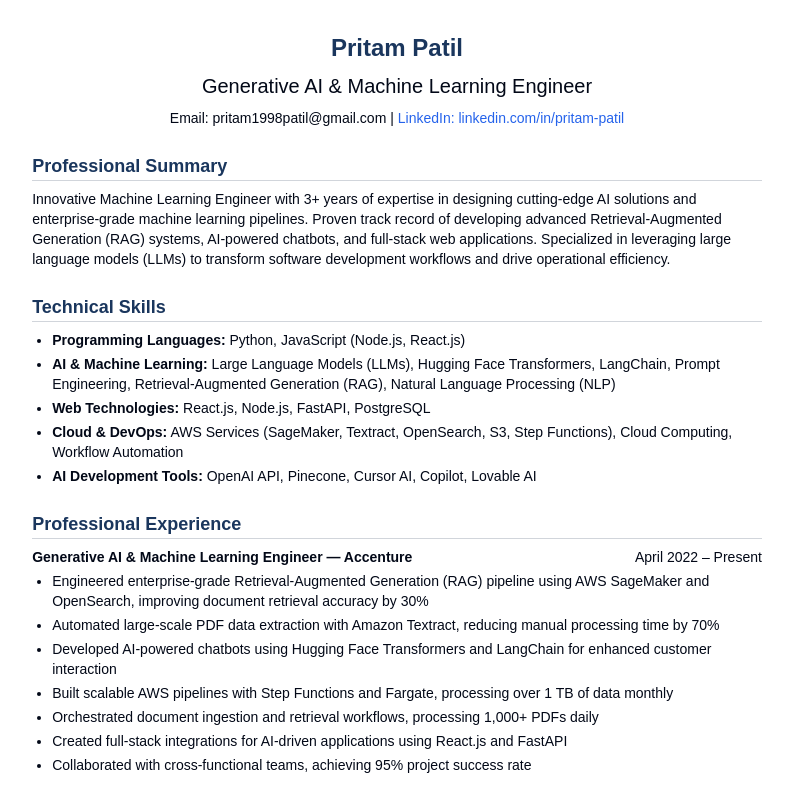
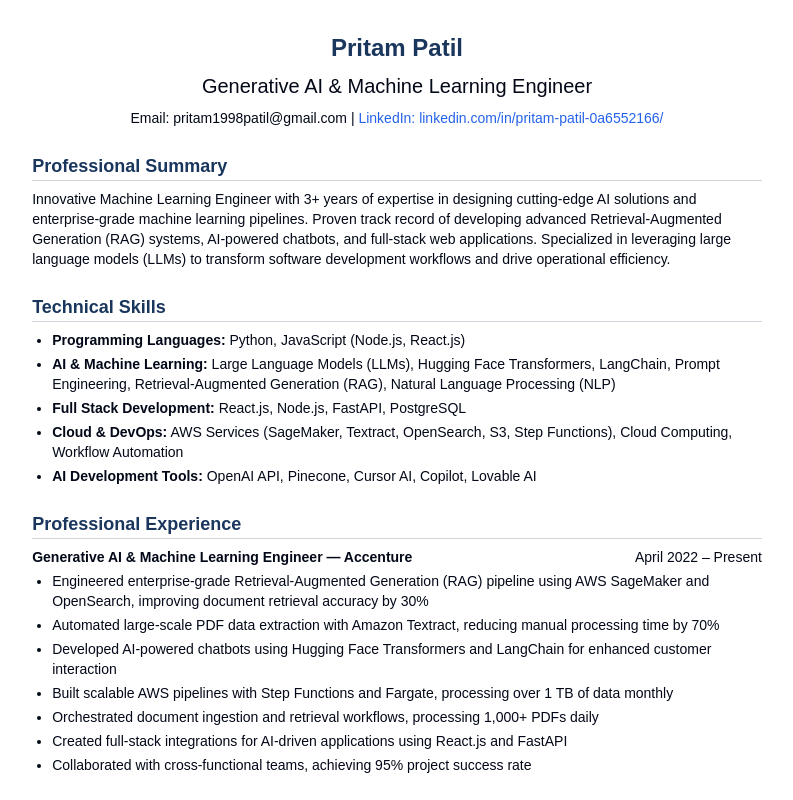
Before and after one commit to PritamPatil2603/Pritam_AI_CV, a React (Vite) app: page / in a window 1280 px wide. Shown: the top 800 px of the page, without its empty margins (243-1036 px from the left). Built offline with nearby package versions, Linux system fonts and the light colour scheme.

Commit message:
Update LinkedIn URL and Skills
- Removed LinkedIn link from the header and updated the LinkedIn URL to linkedin.com/in/pritam-patil-0a6552166/.
- Changed the section name from "Web Technologies" to "Full Stack Development" under Technical Skills.
[skip gpt_engineer]

```diff
--- a/src/pages/Index.tsx
+++ b/src/pages/Index.tsx
@@ -9,8 +9,8 @@ const Index = () => {
         <h2 className="text-xl mb-2">Generative AI & Machine Learning Engineer</h2>
         <p className="text-sm">
           Email: pritam1998patil@gmail.com | {' '}
-          <a href="https://linkedin.com/in/pritam-patil" className="text-blue-600 hover:underline print:text-black">
-            LinkedIn: linkedin.com/in/pritam-patil
+          <a href="https://linkedin.com/in/pritam-patil-0a6552166/" className="text-blue-600 hover:underline print:text-black">
+            LinkedIn: linkedin.com/in/pritam-patil-0a6552166/
           </a>
         </p>
       </header>
@@ -32,12 +32,13 @@ const Index = () => {
         <ul className="text-sm list-disc pl-5 space-y-1">
           <li><span className="font-semibold">Programming Languages:</span> Python, JavaScript (Node.js, React.js)</li>
           <li><span className="font-semibold">AI & Machine Learning:</span> Large Language Models (LLMs), Hugging Face Transformers, LangChain, Prompt Engineering, Retrieval-Augmented Generation (RAG), Natural Language Processing (NLP)</li>
-          <li><span className="font-semibold">Web Technologies:</span> React.js, Node.js, FastAPI, PostgreSQL</li>
+          <li><span className="font-semibold">Full Stack Development:</span> React.js, Node.js, FastAPI, PostgreSQL</li>
           <li><span className="font-semibold">Cloud & DevOps:</span> AWS Services (SageMaker, Textract, OpenSearch, S3, Step Functions), Cloud Computing, Workflow Automation</li>
           <li><span className="font-semibold">AI Development Tools:</span> OpenAI API, Pinecone, Cursor AI, Copilot, Lovable AI</li>
         </ul>
       </section>
 
+      {/* Rest of the code remains unchanged */}
       {/* Professional Experience */}
       <section className="mb-6">
         <h2 className="text-lg font-bold text-[#1a365d] mb-2 border-b border-gray-300">Professional Experience</h2>
```
